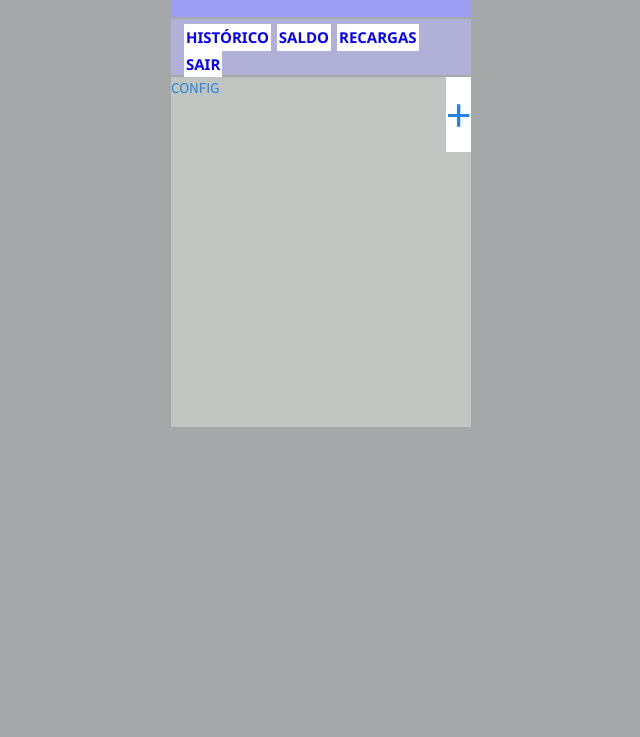
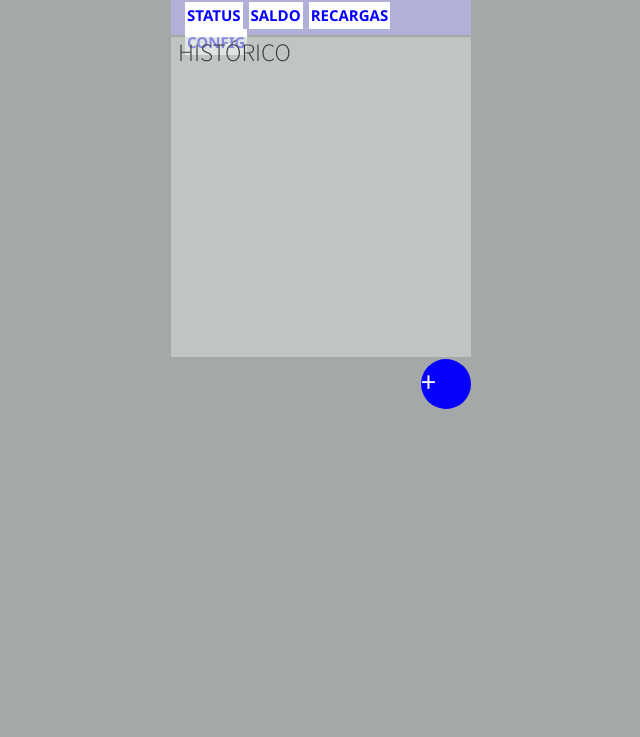
Before and after one commit to beliciobcardoso-zz/ticketsbus, a plain HTML site: page public/main.html in a window 1280 px wide. Shown: the part 63-800 px from the top of the page, without its empty margins (319-959 px from the left). Drawn offline with nearby package versions, Linux system fonts and the light colour scheme.

Commit message:
Ajustes de layout

```diff
--- a/public/css/style.css
+++ b/public/css/style.css
@@ -8,14 +8,34 @@ body{
     background-color: #a4a8a8
 }
 
+.novarecarga{
+    width: 50px;
+    height: 50px;
+    background: #0601ff;
+    font-size: 30px;
+    border-radius: 50%;
+    float: right;
+}
+
+.novarecarga a{
+    color: #fff;
+    padding: 0px;
+    margin: 0px
+}
+
+.novarecarga a:link{
+    text-decoration: none;
+}
+
 #container{
     display: grid;
     grid-template-columns: 300px;
-    grid-template-rows: 10vh 7vh 350px;
+    grid-template-rows: 7vh 5vh 40vh 1vh ;
     grid-template-areas:
     "header"
     "menu"
-    "main";
+    "main"
+    "bottom";
     grid-gap: 2px;
     justify-content: center;
 }
@@ -32,8 +52,8 @@ body{
 }
 
 header {
+    padding: 5px 10px;
     background-color: #9d9df3;
-    padding: 5px 10px ;
     grid-area: header;
 }
 
@@ -47,7 +67,7 @@ header h1{
 }
 
 menu{
-    padding: 5px 10px;
+    padding: 7px 11px;
     background-color: #b0b0d8;
     grid-area: menu;
 }
@@ -78,17 +98,10 @@ ul li a:hover{
 
 main{
     grid-area: main;
-    background-color: #d0d6d0a2
+    background-color: #d0d6d0a2;
+    padding: 0px 7px;
 }
 
-.novarecarga{
-    width: auto;
-    height: auto;
-    background: #fff;
-    display: block;
-    font-size: 50px;
-    float: right;
+bottom{
+    grid-area: bottom;
 }
-.novarecarga a:link{
-    text-decoration: none;
-}
--- a/public/main.html
+++ b/public/main.html
@@ -17,18 +17,20 @@
         </header>
         <menu>
             <ul>
-                <li><a href="./main.html">HISTÓRICO</a></li>
+                <li><a href="./main.html">STATUS</a></li>
                 <li><a href="./saldo.html">SALDO</a></li>
                 <li><a href="./recargas.html">RECARGAS</a></li>
-                <li><a href="#">SAIR</a></li>
+                <li><a href="./config.html">CONFIG</a></li>
             </ul>
         </menu>
         <main>
+            <h1>HISTÓRICO</h1>
+        </main>
+        <bottom>
             <div class="novarecarga">
                 <a href="./novarecarga.html">+</a>
             </div>
-            <a href="./config.html">CONFIG</a>
-        </main>
+        </bottom>
     </div>
 
 
```
Also changed, not shown: public/config.html (+3 -2 lines), public/recargas.html (+7 -5 lines), public/saldo.html (+7 -5 lines).
